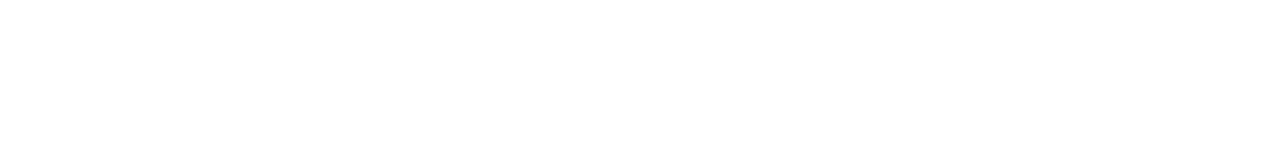
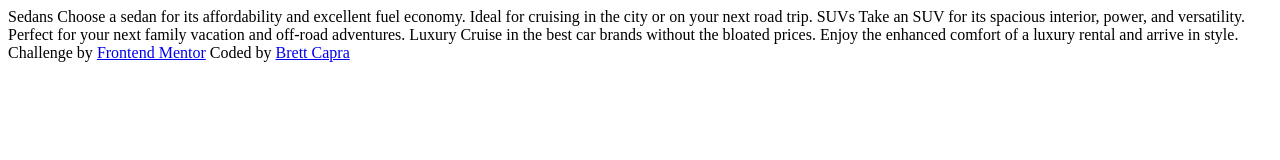
Before and after one commit to b-capra/3-column-responsive, a plain HTML site: page index.html in a window 1280 px wide. Drawn offline with Linux system fonts and the light colour scheme.

Commit message:
Add starting text

```diff
--- a/index.html
+++ b/index.html
@@ -9,5 +9,22 @@
 </head>
 <body>
 
+	Sedans
+	Choose a sedan for its affordability and excellent fuel economy. Ideal for cruising in the city
+	or on your next road trip.
+
+	SUVs
+	Take an SUV for its spacious interior, power, and versatility. Perfect for your next family vacation
+	and off-road adventures.
+
+	Luxury
+	Cruise in the best car brands without the bloated prices. Enjoy the enhanced comfort of a luxury
+	rental and arrive in style.
+
+	<div class="attribution">
+		Challenge by <a href="https://www.frontendmentor.io?ref=challenge" target="_blank">Frontend Mentor</a>
+		Coded by <a href="https://github.com/b-capra/3-column-responsive">Brett Capra</a>
+	</div>
+
 </body>
 </html>
```
